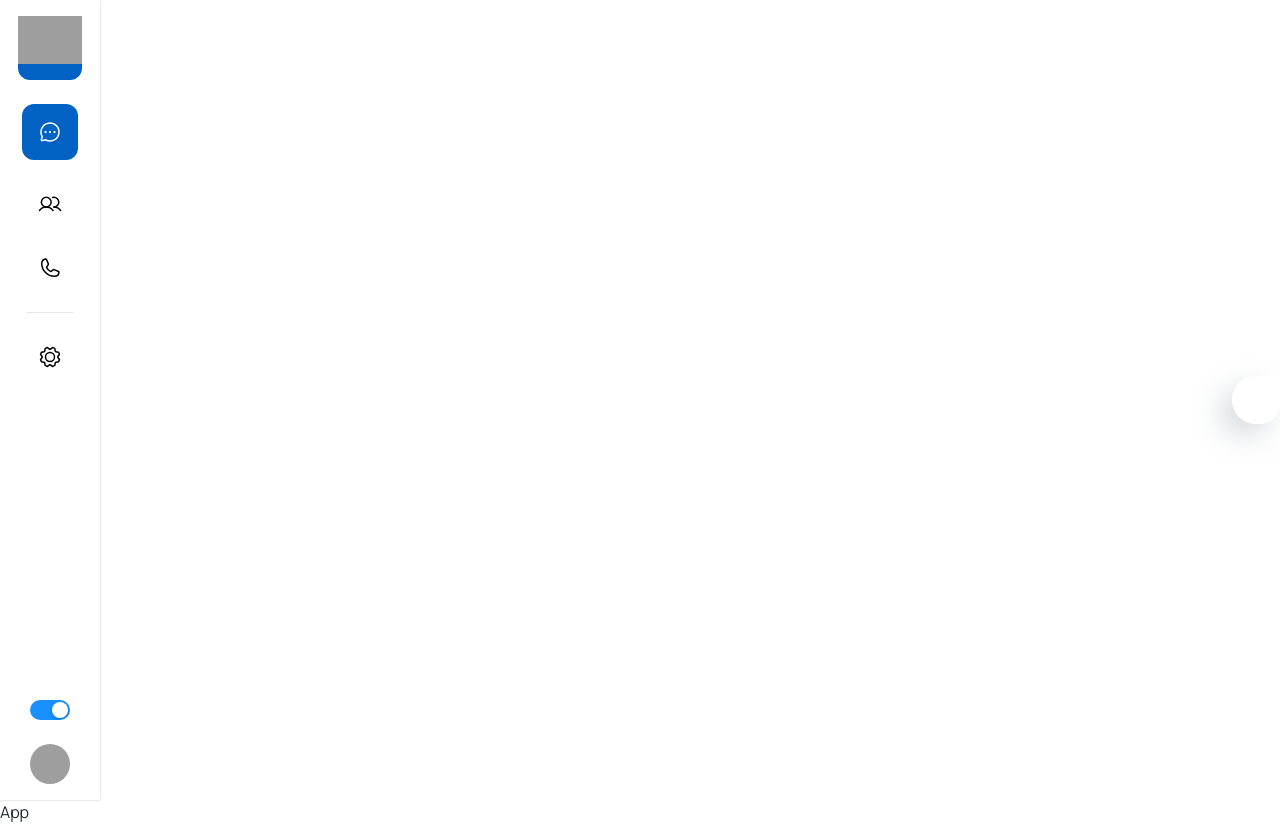
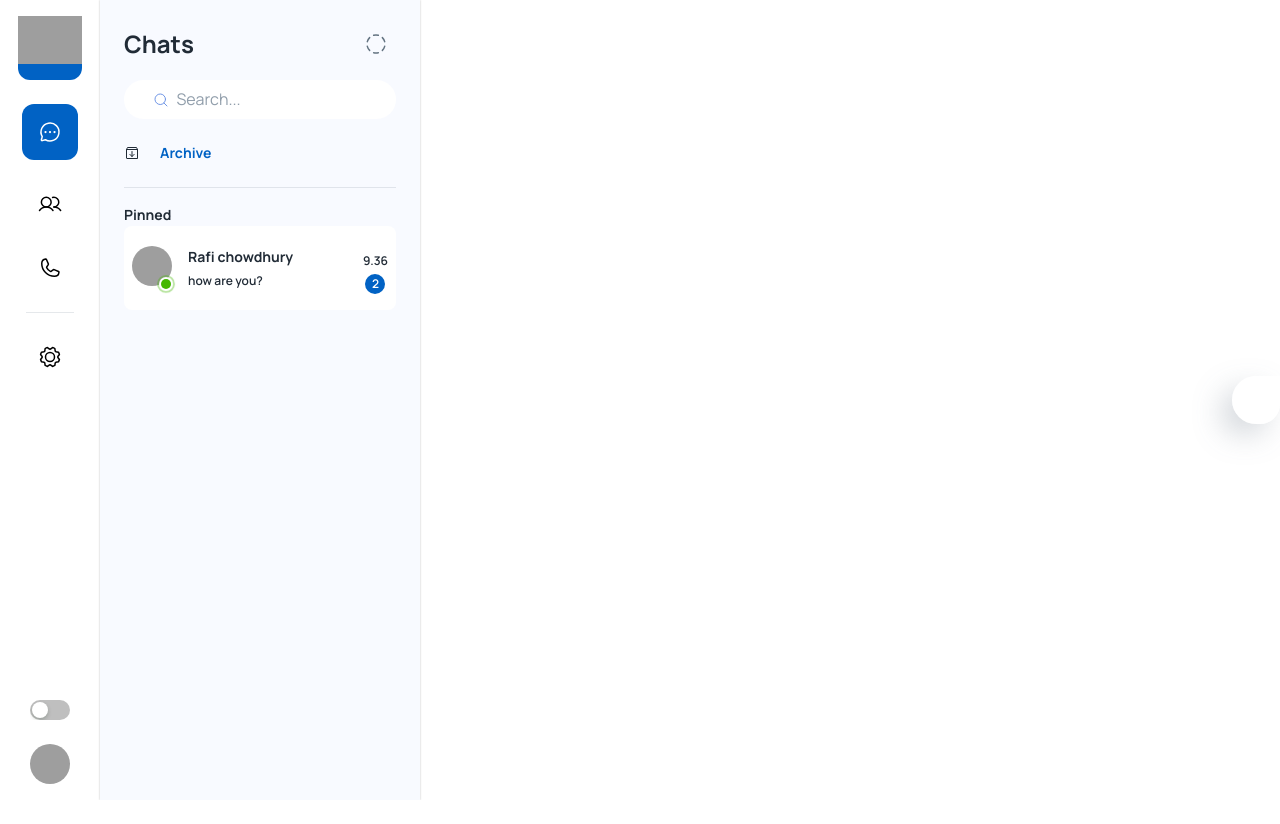
Before and after one commit to aimunhidden485/real-time-chat, a React (Create React App) app: page /app in a window 1280 px wide. After the commit the page ends 800 px from the top, so only its background shows below. Built offline with nearby package versions, Linux system fonts and the light colour scheme; grey boxes are pictures that could not be loaded; some icons are missing.

Commit message:
chatbox component created

```diff
--- a/src/layouts/dashboard/index.js
+++ b/src/layouts/dashboard/index.js
@@ -7,6 +7,7 @@
 import { Outlet } from "react-router-dom";
 import logo from "../../assets/Images/logo.ico";
 import { Nav_Buttons } from "../../data";
+import useSettings from "../../hooks/useSettings";
 
 const DashboardLayout = () => {
 	const theme = useTheme();
@@ -15,46 +16,51 @@
     width: 40,
     height: 20,
     padding: 0,
-  display: 'flex',
-  '&:active': {
-    '& .MuiSwitch-thumb': {
+    display: "flex",
+    "&:active": {
+      "& .MuiSwitch-thumb": {
         width: 15,
       },
-    '& .MuiSwitch-switchBase.Mui-checked': {
-      transform: 'translateX(9px)',
+      "& .MuiSwitch-switchBase.Mui-checked": {
+        transform: "translateX(9px)",
       },
     },
-  '& .MuiSwitch-switchBase': {
+    "& .MuiSwitch-switchBase": {
       padding: 2,
-    '&.Mui-checked': {
-      transform: 'translateX(20px)',
-      color: '#fff',
-      '& + .MuiSwitch-track': {
+      "&.Mui-checked": {
+        transform: "translateX(20px)",
+        color: "#fff",
+        "& + .MuiSwitch-track": {
           opacity: 1,
-        backgroundColor: theme.palette.mode === 'dark' ? '#177ddc' : '#1890ff',
+          backgroundColor: theme.palette.primary.main,
         },
       },
     },
-  '& .MuiSwitch-thumb': {
-    boxShadow: '0 2px 4px 0 rgb(0 35 11 / 20%)',
+    "& .MuiSwitch-thumb": {
+      boxShadow: "0 2px 4px 0 rgb(0 35 11 / 20%)",
       width: 16,
       height: 16,
       borderRadius: 8,
-    transition: theme.transitions.create(['width'], {
+      transition: theme.transitions.create(["width"], {
         duration: 200,
       }),
     },
-  '& .MuiSwitch-track': {
+    "& .MuiSwitch-track": {
       borderRadius: 20 / 2,
       opacity: 1,
       backgroundColor:
-      theme.palette.mode === 'dark' ? 'rgba(255,255,255,.35)' : 'rgba(0,0,0,.25)',
-    boxSizing: 'border-box',
+        theme.palette.mode === "dark"
+          ? "rgba(255,255,255,.35)"
+          : "rgba(0,0,0,.25)",
+      boxSizing: "border-box",
     },
   }));
 
+const {onToggleMode}=useSettings()
+
+
 	return (
-		<>
+		<Stack direction={'row'}>
 			<Box p={2} sx={{ boxShadow: "0px 0px 2px rgba(0, 0, 0, 0.25)", width: 100, height: "100vh", backgroundColor: theme.palette.background.paper }}>
 				<Stack direction="column" alignItems="center" sx={{ width: "100%", height: '100%'}} spacing={3} justifyContent='space-between'>
 					<Stack spacing={3} alignItems={'center'}>
@@ -72,7 +78,7 @@
 									</IconButton>
 								</Box>
 							) : (
-								<IconButton onClick={() => setSelected(el.index)} sx={{ width: "max-content", color: "#000" }} key={el.index}>
+								<IconButton onClick={() => setSelected(el.index)} sx={{ width: "max-content", color: theme.palette.mode==='light' ?"#000" : theme.palette.text.primary }} key={el.index}>
 									{el.icon}
 								</IconButton>
 							)
@@ -85,7 +91,7 @@
 								</IconButton>
 							</Box>
 						) : (
-							<IconButton onClick={() => setSelected(3)} sx={{ width: "max-content", color: "#000" }}>
+							<IconButton onClick={() => setSelected(3)} sx={{ width: "max-content", color: theme.palette.mode==='light' ?"#000" : theme.palette.text.primary }}>
 								<Gear />
 							</IconButton>
 						)}
@@ -93,13 +99,13 @@
           </Stack>
           <Stack alignItems={'center'} spacing={3}>
             {/* switch button */}
-            <AntSwitch defaultChecked/>
+            <AntSwitch  onChange={()=>{onToggleMode()}} />
           <Avatar src={faker.image.avatar()}/>
           </Stack>
 				</Stack>
 			</Box>
 			<Outlet />
-		</>
+		</Stack>
 	);
 };
 
--- /dev/null
+++ b/src/pages/dashboard/Chats.js
@@ -0,0 +1,119 @@
+import { Avatar, Box, Button, Divider, IconButton, InputBase, Stack, Typography, Badge } from "@mui/material";
+import { styled, alpha } from "@mui/material/styles";
+import { ArchiveBox, CircleDashed, MagnifyingGlass } from "phosphor-react";
+import { faker } from "@faker-js/faker";
+import React from "react";
+
+const Chats = () => {
+	const StyledBadge = styled(Badge)(({ theme }) => ({
+		"& .MuiBadge-badge": {
+			backgroundColor: "#44b700",
+			color: "#44b700",
+			boxShadow: `0 0 0 2px ${theme.palette.background.paper}`,
+			"&::after": {
+				position: "absolute",
+				top: 0,
+				left: 0,
+				width: "100%",
+				height: "100%",
+				borderRadius: "50%",
+				animation: "ripple 1.2s infinite ease-in-out",
+				border: "1px solid currentColor",
+				content: '""',
+			},
+		},
+		"@keyframes ripple": {
+			"0%": {
+				transform: "scale(.8)",
+				opacity: 1,
+			},
+			"100%": {
+				transform: "scale(2.4)",
+				opacity: 0,
+			},
+		},
+	}));
+	const ChatBox = () => {
+		return (
+			<Box sx={{  borderRadius: 1, backgroundColor: "#fff" }} py={2.5}  px={1}>
+				<Stack direction={"row"} alignItems={"center"} justifyContent={"space-between"}>
+					<Stack direction={'row'} spacing={2}>
+						<StyledBadge overlap="circular" anchorOrigin={{ vertical: "bottom", horizontal: "right" }} variant="dot">
+							<Avatar src={faker.image.avatar()} />
+						</StyledBadge>
+						<Stack spacing={0.5}>
+							<Typography variant="subtitle2">Rafi chowdhury</Typography>
+							<Typography variant="caption">how are you?</Typography>
+						</Stack>
+					</Stack>
+					<Stack alignItems={'center'} spacing={1.7}>
+						<Typography variant="caption">9.36</Typography>
+						<Badge color="primary" badgeContent={2}></Badge>
+					</Stack>
+				</Stack>
+			</Box>
+		);
+	};
+	const Search = styled("div")(({ theme }) => ({
+		position: "relative",
+		borderRadius: 20,
+		display: "flex",
+		alignItems: "center",
+		justifyContent: "center",
+		backgroundColor: alpha(theme.palette.background.paper, 1),
+		width: "100%",
+		marginRight: theme.spacing(1),
+		marginLeft: 0,
+	}));
+	const SearchIconWrapper = styled("div")(({ theme }) => ({
+		postion: "absolute",
+		height: "100%",
+		padding: theme.spacing(0, 1),
+		display: "flex",
+		alignItems: "center",
+		justifyContent: "center",
+		pointerEvents: "none",
+	}));
+	const StyledInputBase = styled(InputBase)(({ theme }) => ({
+		color: "inherit",
+		"& .MuiInputBase-input": {
+			padding: theme.spacing(1, 1, 1, 0),
+			width: "100%",
+		},
+	}));
+	return (
+		<Box sx={{ postion: "relative", height: "100vh", width: 320, backgroundColor: "#f8faff", boxShadow: "0px 0px 2px rgba(0,0, 0, 0.25)" }}>
+			<Stack p={3} spacing={2}>
+				<Stack direction={"row"} alignItems="center" justifyContent={"space-between"}>
+					<Typography variant="h4">Chats</Typography>
+					<IconButton>
+						<CircleDashed />
+					</IconButton>
+				</Stack>
+				<Stack sx={{ width: "100%" }}>
+					<Search>
+						<SearchIconWrapper>
+							<MagnifyingGlass color="#7096e6" />
+						</SearchIconWrapper>
+						<StyledInputBase placeholder="Search..." inputProps={{ "aria-label": "search" }} />
+					</Search>
+				</Stack>
+				<Stack sx={{ width: "100%" }} spacing={2}>
+					<Stack direction="row" alignItems={"center"} spacing={1.5}>
+						<ArchiveBox />
+						<Button>Archive</Button>
+					</Stack>
+					<Divider />
+				</Stack>
+				<Stack direction={'column'}>
+					<Stack>
+						<Typography variant="subtitle2">Pinned</Typography>
+						<ChatBox />
+					</Stack>
+				</Stack>
+			</Stack>
+		</Box>
+	);
+};
+
+export default Chats;
--- a/src/pages/dashboard/GeneralApp.js
+++ b/src/pages/dashboard/GeneralApp.js
@@ -1,10 +1,11 @@
 import React from "react";
+import Chats from "./Chats";
 
 const GeneralApp = () => {
 
   return (
     <>
-      App
+     <Chats/>
     </>
   );
 };
```
Lines whose indentation alone changed are shown as unchanged.
